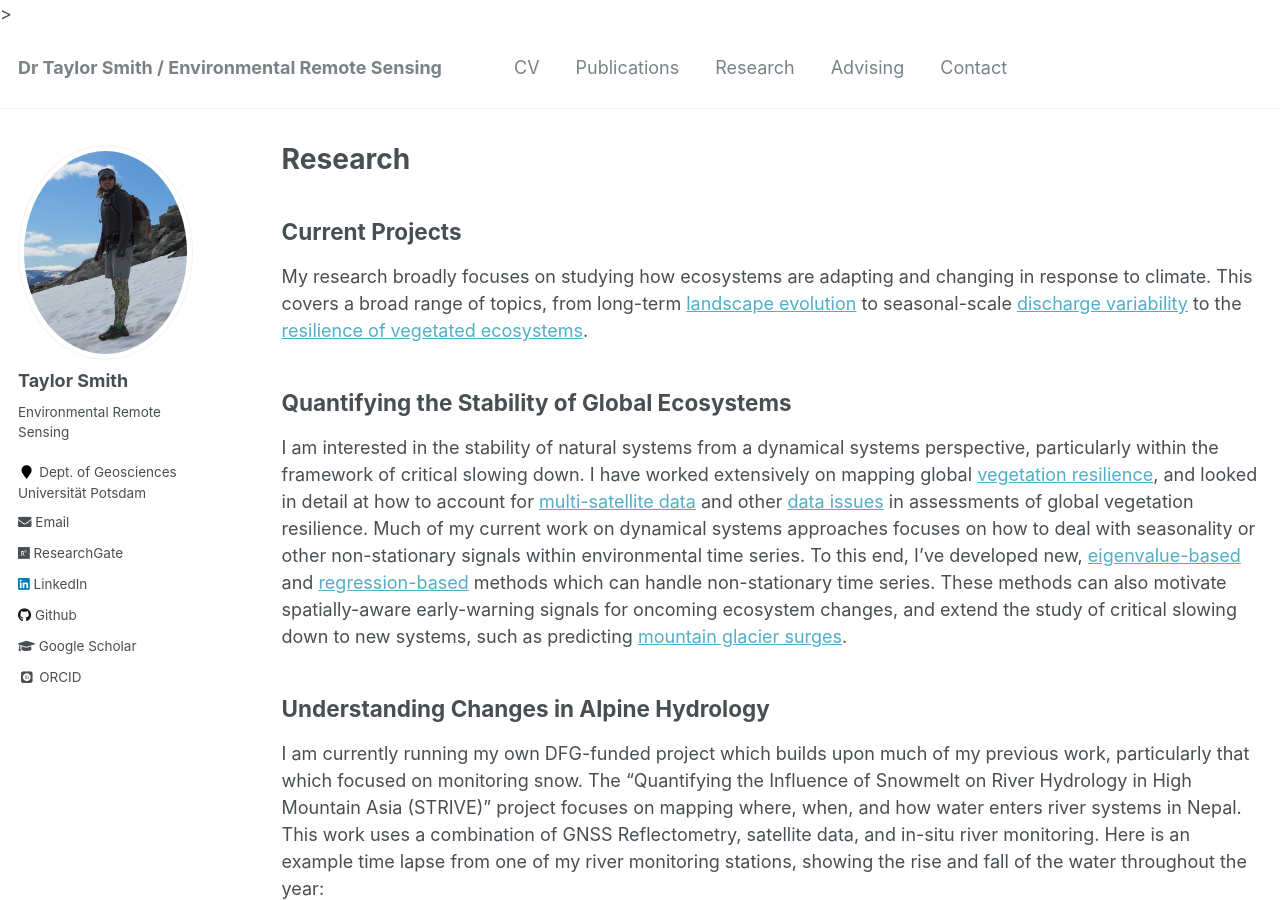
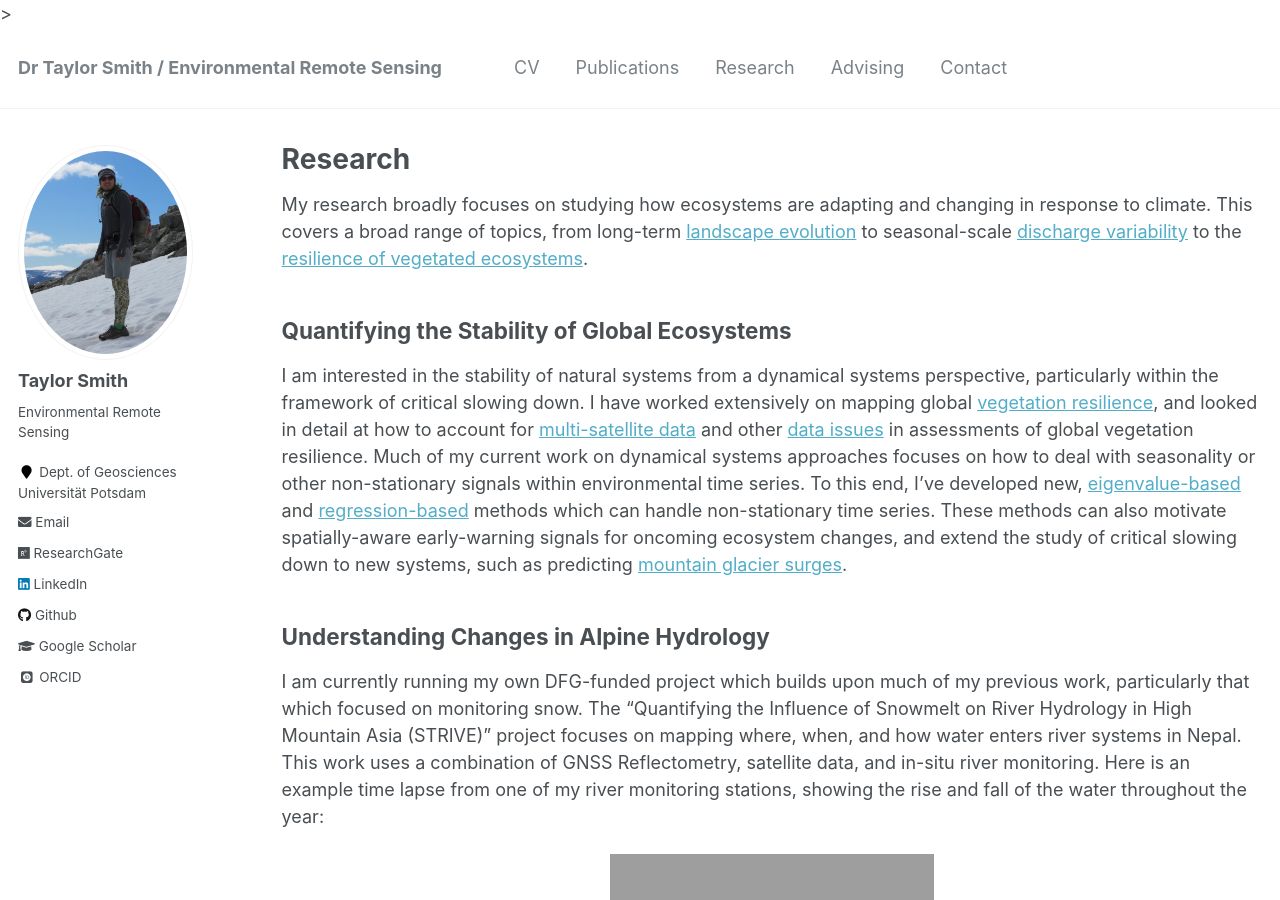
Before and after one commit to tasmi/tasmi.github.io, a Jekyll site: the page built from _pages/research.md, in a window 1280 px wide and 900 px high. Built offline with Jekyll 4.4.1, drawn with Linux system fonts in a browser that asks for light colours; some web fonts are replaced.

Commit message:
Update research.md

```diff
--- a/_pages/research.md
+++ b/_pages/research.md
@@ -4,8 +4,6 @@ title: "Research"
 permalink: /research/
 author_profile: true
 ---
-
-## Current Projects
 
 My research broadly focuses on studying how ecosystems are adapting and changing in response to climate. This covers a broad range of topics, from long-term [landscape evolution](https://doi.org/10.1029/2020JF005692) to seasonal-scale [discharge variability](https://doi.org/10.31223/X5TN25) to the [resilience of vegetated ecosystems](https://www.nature.com/articles/s41558-022-01352-2).
 
```
